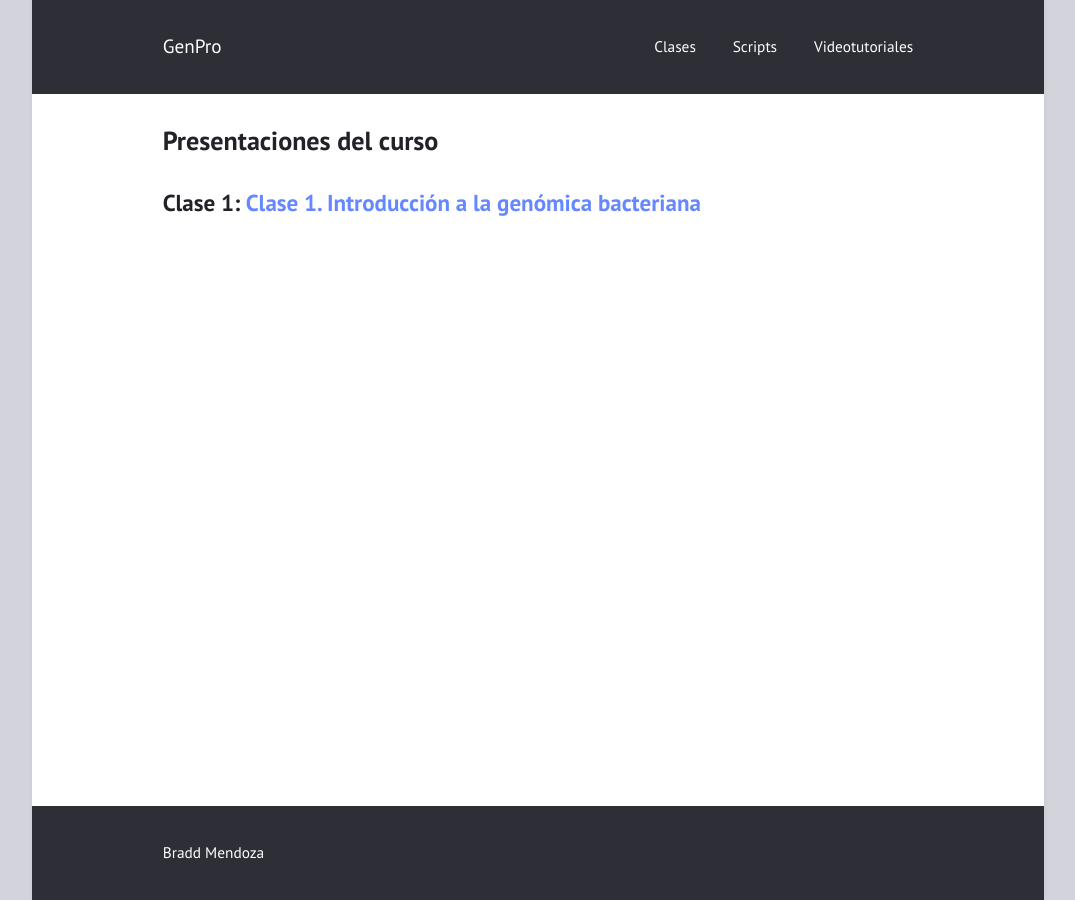
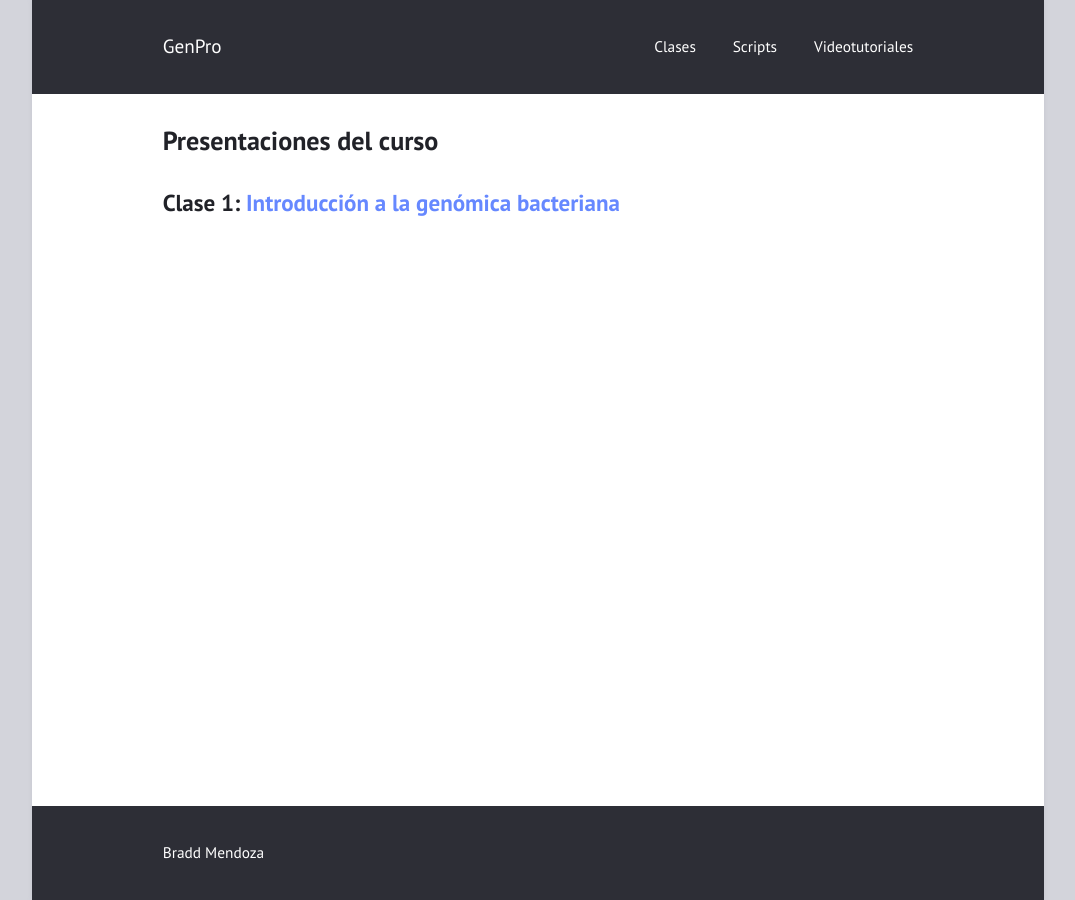
Before and after one commit to braddmg/GenPro, a Jekyll site: the page built from Clases.md, in a window 1280 px wide. Shown: the whole page, without its empty margins (102-1177 px from the left). Built offline with Jekyll 4.4.1, drawn with Linux system fonts in a browser that asks for light colours.

Commit message:
Update Clases.md

```diff
--- a/Clases.md
+++ b/Clases.md
@@ -3,7 +3,7 @@ title: "Presentaciones del curso"
 layout: page
 ---
 
-## Clase 1: <a href="Clases/Clase_1.pdf" download>Clase 1. Introducción a la genómica bacteriana</a>
+## Clase 1: [Introducción a la genómica bacteriana]
 
 [Introducción a la genómica bacteriana]: https://github.com/braddmg/ProkGen/blob/main/Clases/Clase_1.pdf
 [jekyll-gh]:   https://github.com/jekyll/jekyll
```
